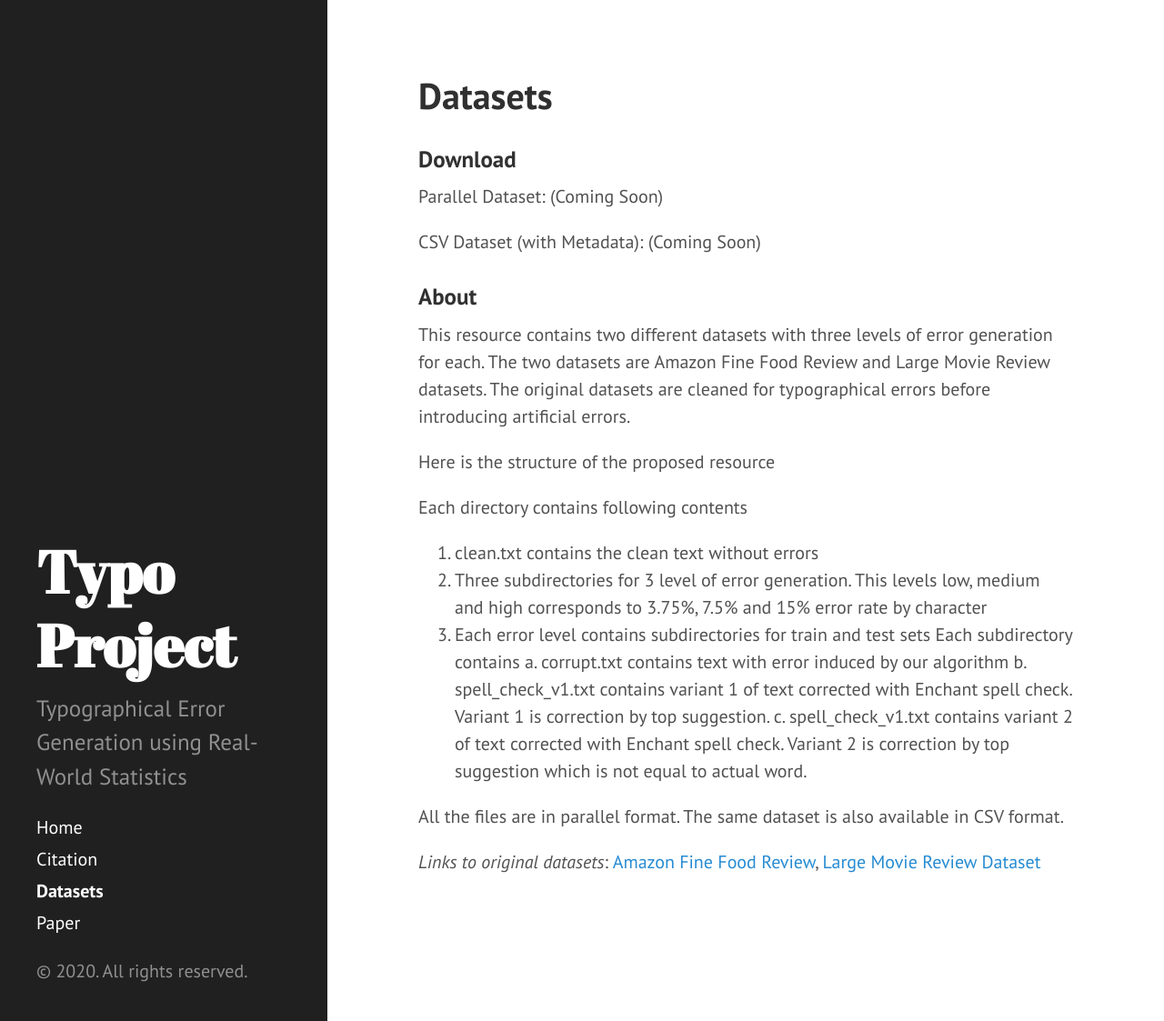
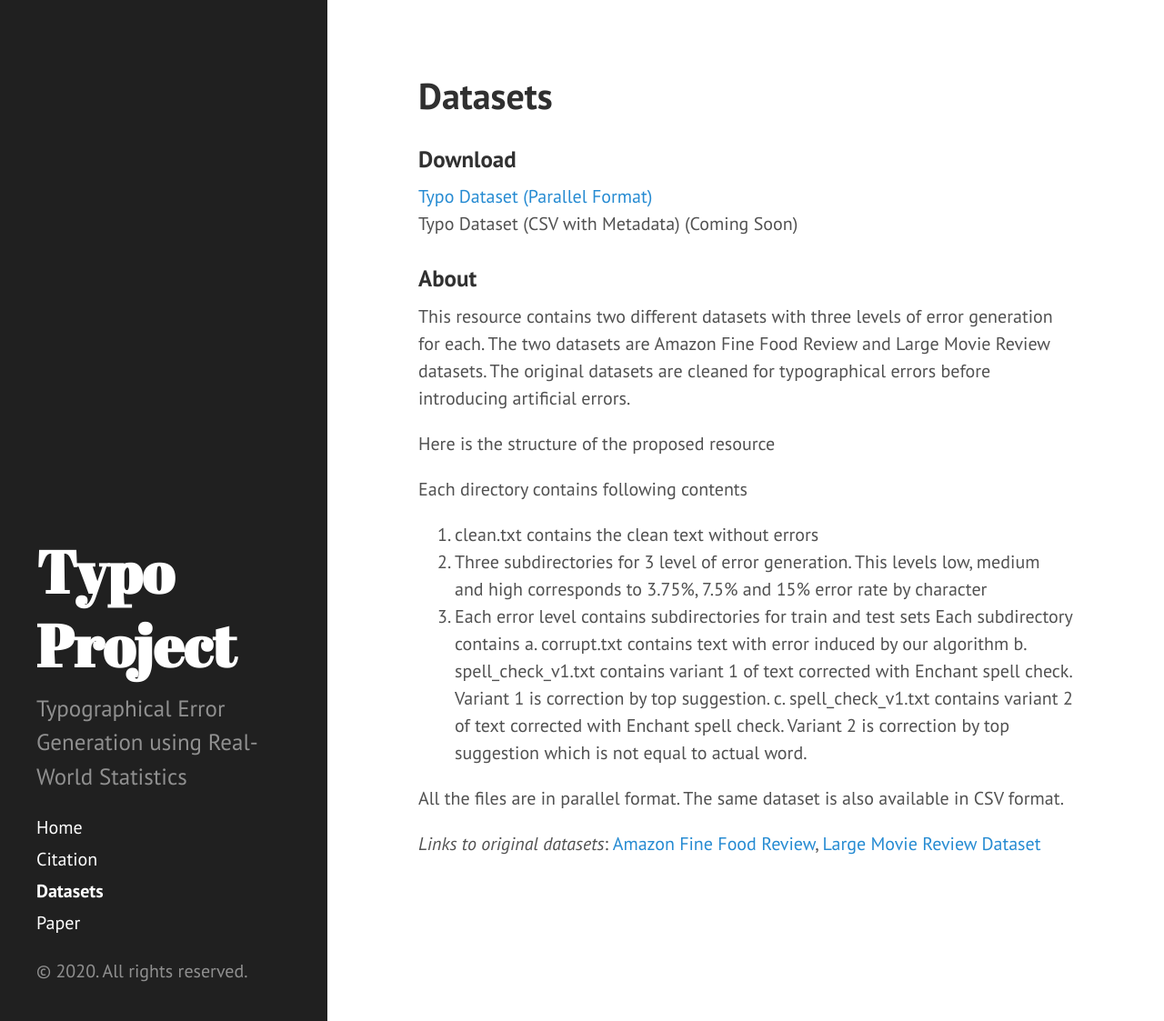
Before and after one commit to xitizzz/typo, a Jekyll site: the page built from dataset.md, in a window 1280 px wide and 1123 px high. Shown: the whole window at 91% size. Built offline with Jekyll 4.4.1, drawn with Linux system fonts in a browser that asks for light colours.

Commit message:
Update dataset.md

```diff
--- a/dataset.md
+++ b/dataset.md
@@ -5,9 +5,8 @@ title: Datasets
 
 ### Download
 
-Parallel Dataset: (Coming Soon)
-
-CSV Dataset (with Metadata): (Coming Soon)
+[Typo Dataset (Parallel Format)](https://1drv.ms/u/s!AAU3jG1nh6NXlgY)
+Typo Dataset (CSV with Metadata) (Coming Soon)
 
 ### About
 This resource contains two different datasets with three levels of error generation for each. The two datasets are Amazon Fine Food Review and Large Movie Review datasets. The original datasets are cleaned for typographical errors before introducing artificial errors.
```
